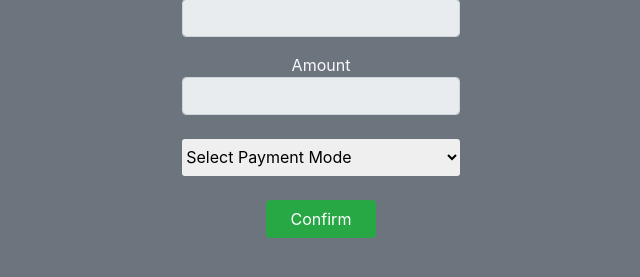
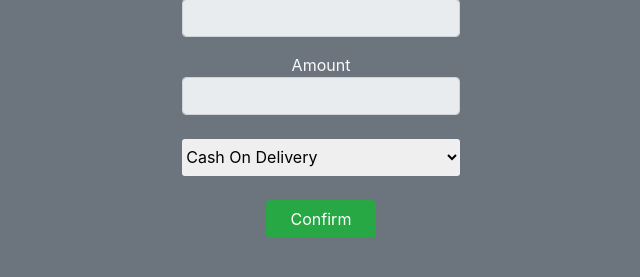
Before and after one commit to iambiki-git/project, a PHP site: page /confirm_payment.php in a window 1280 px wide. Shown: the part 119-396 px from the top of the page, without its empty margins (319-959 px from the left). Run offline with PHP 8.4, Linux system fonts and the light colour scheme; data that the repository does not hold is empty.

Commit message:
changes made

```diff
--- a/users_area/confirm_payment.php
+++ b/users_area/confirm_payment.php
@@ -73,11 +73,11 @@
             </div>
             <div class="form-outline my-4 text-center w-50 m-auto">
                 <select name="payment_mode" class="form-select w-50 mt-4 border-0 mysele">
-                    <option disabled selected>Select Payment Mode</option>
+                    <!-- <option disabled selected>Select Payment Mode</option> -->
+                    <option>Cash On Delivery</option>
                     <option>Khalti</option>
                     <option>eSewa</option>
                     <option>Net Banking</option>
-                    <option>Cash On Delivery</option>
                 </select>
             </div>
             <div class="form-outline my-4 text-center w-50 m-auto">
--- a/users_area/order.php
+++ b/users_area/order.php
@@ -29,7 +29,7 @@ if (isset($_SESSION['cart']) && is_array($_SESSION['cart'])) {
 $total_price = $subtotal + $delivery_charge;
 
 // Generate a random invoice number
-$invoice_number = rand(100000, 999999);
+$invoice_number = rand(10000, 99999);
 
 $count_products = count($_SESSION['cart']);
 
```
Also changed, not shown: users_area/user_images/20512435.jpg (added), users_area/user_images/398539399_286741830991562_5959245520909969167_n.jpg (deleted), users_area/user_images/3d-black-windows-laptop-01zaolp9si4rus6t.jpg (deleted), users_area/user_images/4k-programming-background-8e6i8yordu658363.jpg (deleted), users_area/user_images/mypic.jpeg (deleted), users_area/user_images/newlogo.png (deleted), users_area/user_images/pic.jpg (deleted), 3 other files.
